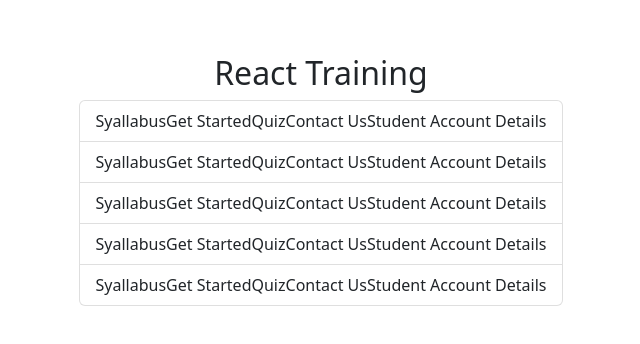
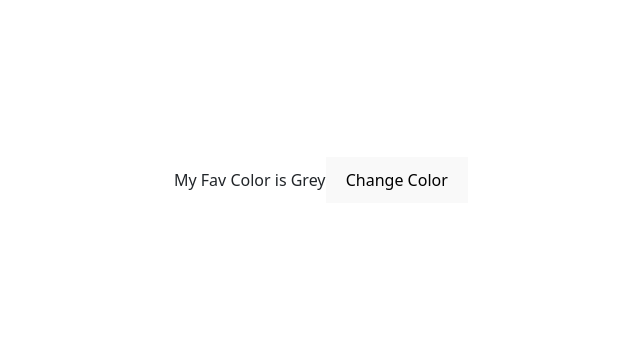
Before and after one commit to Trupti-Kulkarnii334/reactraining, a React (Vite) app in the folder myapp/sampletest/: page / in a window 1280 px wide. Shown: the part 220-564 px from the top of the page, without its empty margins (319-959 px from the left). Built offline with nearby package versions, Linux system fonts and the light colour scheme.

Commit message:
implemented the useState.

```diff
--- a/myapp/sampletest/src/App.tsx
+++ b/myapp/sampletest/src/App.tsx
@@ -8,10 +8,11 @@ import Content from "./component/Content";
 import Footer from "./component/Footer";
 import ListGroup from "./component/ListGroup";
 import NavBar from "./component/NavBar";
+import FavColor from "./component/FavColor";
 function App() {
   return (
     <div>
-      <Menu />
+      <FavColor />
     </div>
   );
 }
--- /dev/null
+++ b/myapp/sampletest/src/component/FavColor.tsx
@@ -0,0 +1,12 @@
+import { useState } from "react";
+
+function FavColor() {
+  const [color, setColor] = useState("Grey");
+  return (
+    <div>
+      My Fav Color is {color}
+      <button onClick={() => setColor("Lavender")}>Change Color</button>
+    </div>
+  );
+}
+export default FavColor;
```
